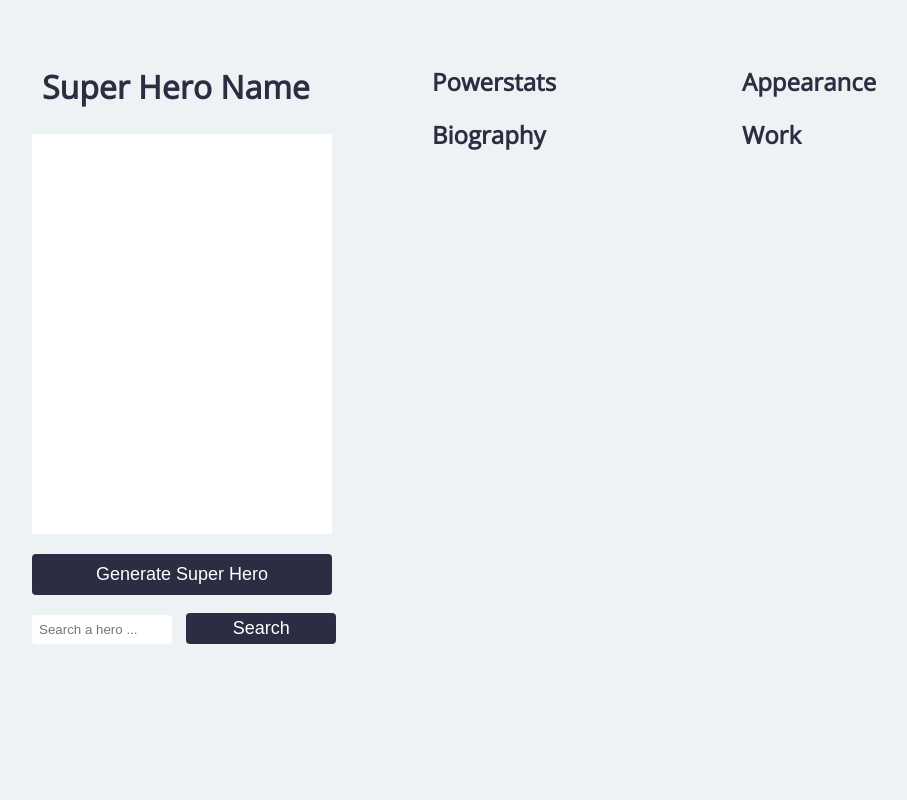
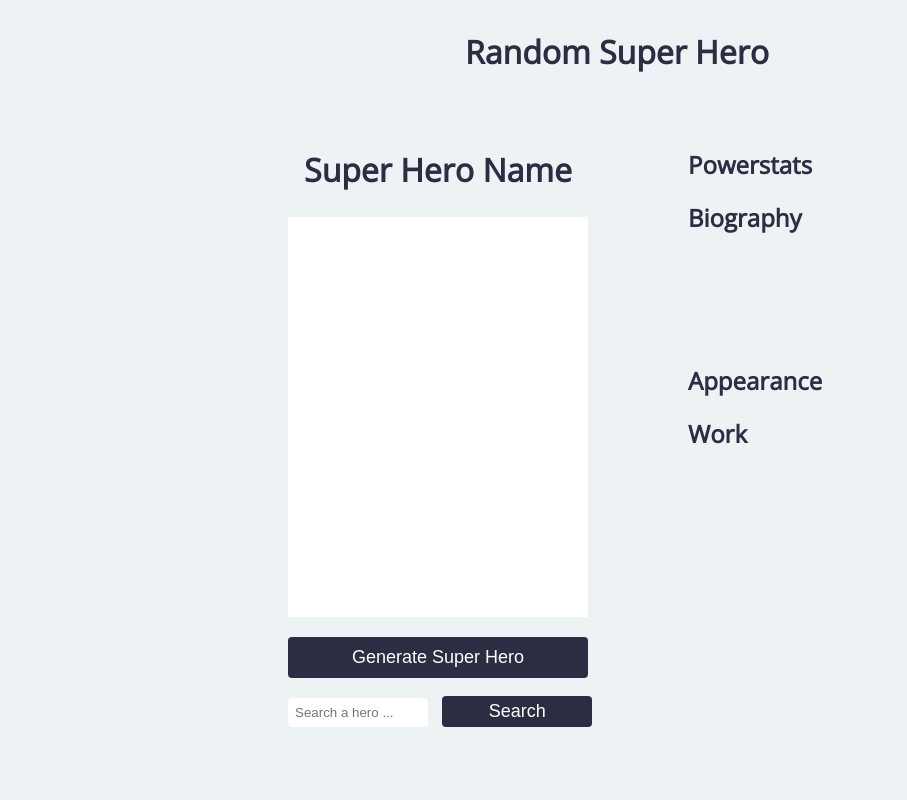
Before and after one commit to RicardoAVT/Random-Super-Hero, a PHP site: page /random-hero.html in a window 1280 px wide. Shown: the whole page, without its empty margins (23-930 px from the left). Run offline with PHP 8.4, Linux system fonts and the light colour scheme.

Commit message:
Change the layout of the project and placed a title

```diff
--- a/random-hero.html
+++ b/random-hero.html
@@ -10,6 +10,9 @@
 </head>
 
 <body>
+
+    <h1>Random Super Hero</h1>
+
     <div class="row">
         <div class="column" id="first_column">
             <h1 id="super_hero_name">Super Hero Name</h1>
@@ -38,6 +41,8 @@
             <div id="work">
             </div>
         </div>
+    </div>
+
 </body>
 
 </html>
--- a/script.js
+++ b/script.js
@@ -35,7 +35,7 @@ function getSearchedHero() {
         .then(resp => resp.json())
         .then(data => {
             if (data.response === "error") {
-                error_msg.innerHTML = `${data.error}`
+                error_msg.innerHTML = `${data.error}. Please try other name.`
             } else {
                 error_msg.innerHTML = "";
                 super_hero.innerHTML = `<img src="${data.results[0].image.url}" alt="${data.results[0].name}"/>`;
--- a/styles.css
+++ b/styles.css
@@ -10,12 +10,17 @@ body {
   box-sizing: border-box;
 }
 
-/*
+h1{
+  text-align: center;
+  margin: 30px 0 10px 0;
+  color: #2b2d42;
+}
+
 .row{
-  width: 50%;
-  margin: 0 auto;
+  width: 60%;
+  margin:0 auto;
 }
-*/
+
 
 #first_column{
   width: 350px !important;
@@ -94,6 +99,11 @@ h2 {
     font-size: 18px;
 }
 
+#error_msg {
+  color: red;
+  margin-left: 10px;
+}
+
 button:active {
   transform: scale(0.98);
 }
@@ -102,7 +112,7 @@ button:focus {
   outline: none
 }
 
-@media screen and (max-width:1100px) {
+@media screen and (max-width:555px) {
   .column {
     width: 100%;
   }
```
